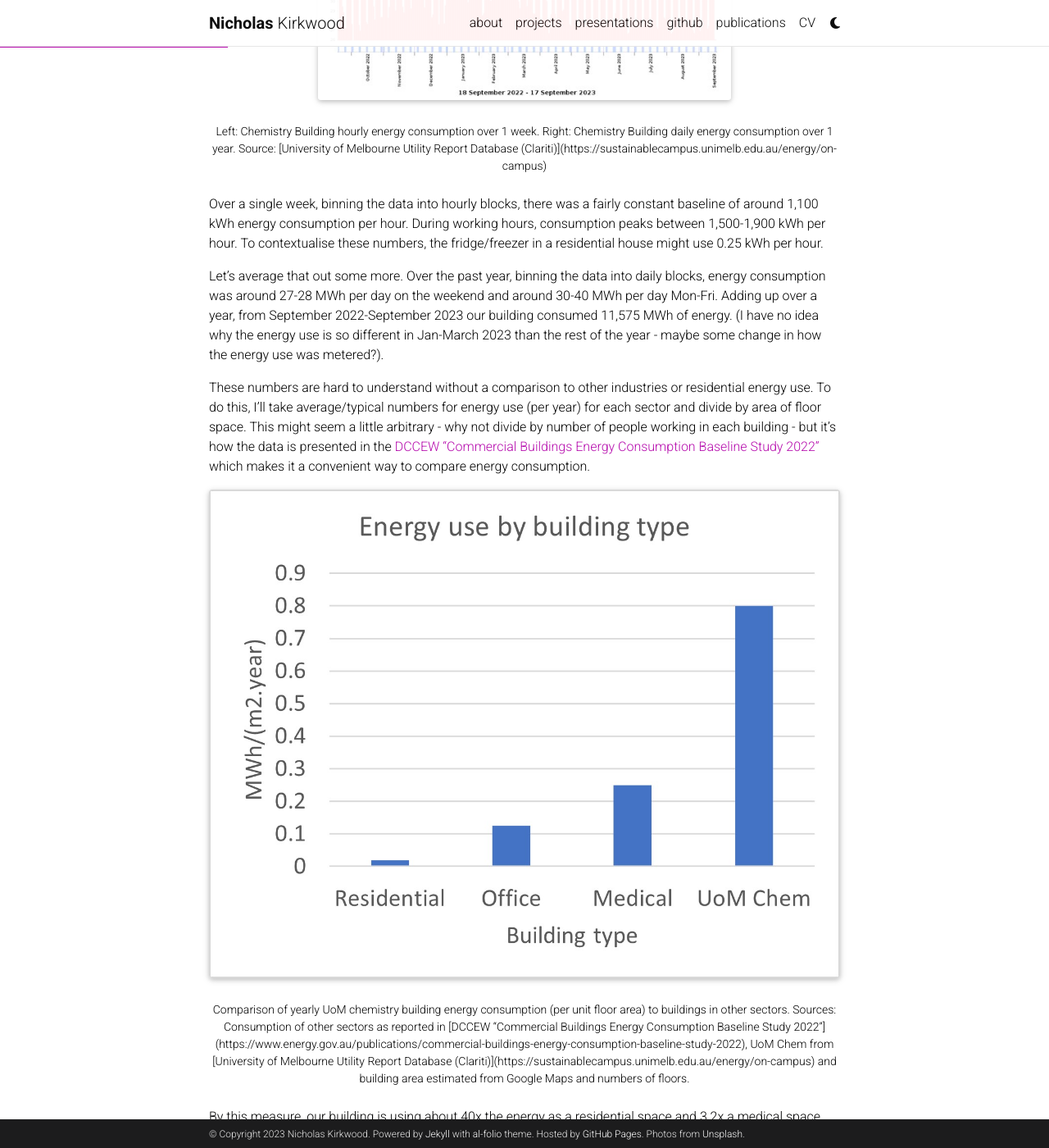
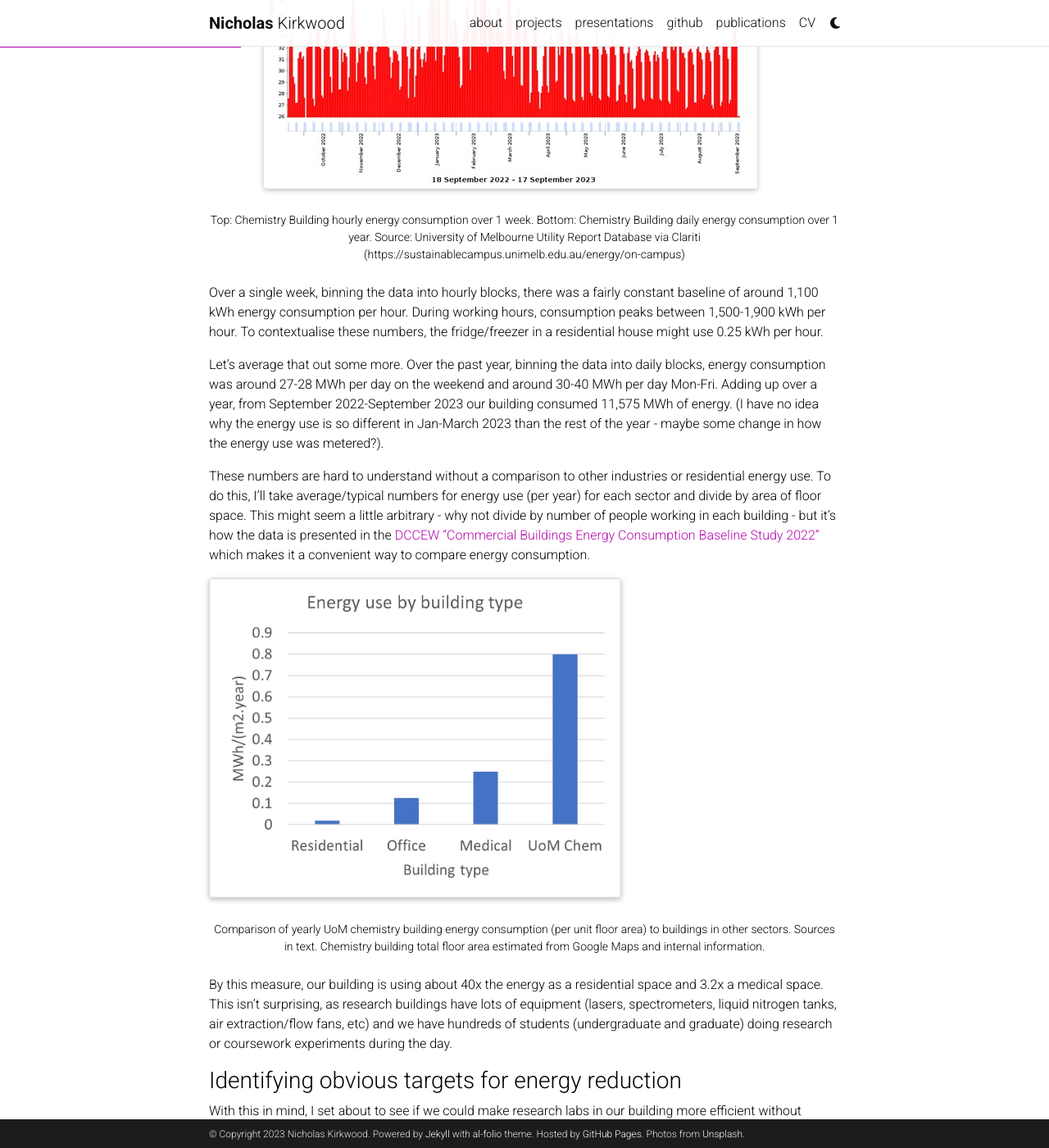
Before and after one commit to nrmkirkwood/nrmkirkwood.github.io, a Jekyll site: the page built from _projects/fumehoodfred.md, in a window 1280 px wide and 1400 px high, scrolled down 1052 px. Shown: the whole window at 82% size. Built offline with Jekyll 4.4.1, drawn with Linux system fonts in a browser that asks for light colours; full-size pictures stand in for the smaller copies a plugin makes; comment, search, counter and statistics services are not loaded; a style sheet for code colours, icons or effects is not loaded; some of the changed text lies outside the part shown.

Commit message:
Update fumehoodfred.md

```diff
--- a/_projects/fumehoodfred.md
+++ b/_projects/fumehoodfred.md
@@ -1,31 +1,31 @@
 ---
 layout: page
-title: Designing a retrofit device to mitigate reseach lab emissions
+title: Designing FRED, a retrofit device to mitigate reseach lab emissions
 description: (with some analysis and musings on lab energy consumption)
 img: assets/img/fhf.jpg
 importance: 1
 category: work
 ---
 
-## The need to reduce our energy demand
+### The need to reduce our energy demand
 
 We are all aware that switching to renewable, zero-emissions energy as fast as possible is critical to mitigate the impact of climate change.
 But there is another requirement to reach net zero emissions: we need to drastically reduce the amount of energy we use. The International Energy Agency (IEA) has estimated that, even with widespread renewables uptake, we need to [triple the current rate of energy efficiency improvements in buildings over the next ten years](https://www.iea.org/reports/net-zero-by-2050).
 
-## Application to research labs
+### Application to research labs
 
 Research labs should not be exempt from this. But how much energy do research labs use? I had a look at the research building I work in at the University of Melbourne (Chemistry).
 
 <div class="row justify-content-sm-center">
-    <div class="col-sm-8 mt-3 mt-md-0">
+    <div class="col-sm-10 mt-3 mt-md-0">
         {% include figure.html path="assets/img/fhf-chem-week.jpg" title="Chemistry Building hourly energy consumption over 1 week" class="img-fluid rounded z-depth-1" %}
     </div>
-    <div class="col-sm-8 mt-3 mt-md-0">
+    <div class="col-sm-10 mt-3 mt-md-0">
         {% include figure.html path="assets/img/fhf-chem-year.jpg" title="Chemistry Building daily energy consumption over 1 year" class="img-fluid rounded z-depth-1" %}
     </div>
 </div>
 <div class="caption">
-    Left: Chemistry Building hourly energy consumption over 1 week. Right: Chemistry Building daily energy consumption over 1 year. Source: [University of Melbourne Utility Report Database (Clariti)](https://sustainablecampus.unimelb.edu.au/energy/on-campus)
+    Top: Chemistry Building hourly energy consumption over 1 week. Bottom: Chemistry Building daily energy consumption over 1 year. Source: University of Melbourne Utility Report Database via Clariti (https://sustainablecampus.unimelb.edu.au/energy/on-campus)
 </div>
 
 Over a single week, binning the data into hourly blocks, there was a fairly constant baseline of around 1,100 kWh energy consumption per hour. During working hours, consumption peaks between 1,500-1,900 kWh per hour. To contextualise these numbers, the fridge/freezer in a residential house might use 0.25 kWh per hour.
@@ -35,17 +35,17 @@
 These numbers are hard to understand without a comparison to other industries or residential energy use. To do this, I’ll take average/typical numbers for energy use (per year) for each sector and divide by area of floor space. This might seem a little arbitrary - why not divide by number of people working in each building - but it’s how the data is presented in the [DCCEW “Commercial Buildings Energy Consumption Baseline Study 2022”](https://www.energy.gov.au/publications/commercial-buildings-energy-consumption-baseline-study-2022) which makes it a convenient way to compare energy consumption.
 
 <div class="row">
-    <div class="col-sm mt-3 mt-md-0">
+    <div class="col-sm-8 mt-3 mt-md-0">
         {% include figure.html path="assets/img/fhf-building-energy-use.jpg" title="Energy use of buildings in different sectors" class="img-fluid rounded z-depth-1" %}
     </div>
 </div>
 <div class="caption">
-    Comparison of yearly UoM chemistry building energy consumption (per unit floor area) to buildings in other sectors. Sources: Consumption of other sectors as reported in [DCCEW “Commercial Buildings Energy Consumption Baseline Study 2022”](https://www.energy.gov.au/publications/commercial-buildings-energy-consumption-baseline-study-2022), UoM Chem from [University of Melbourne Utility Report Database (Clariti)](https://sustainablecampus.unimelb.edu.au/energy/on-campus) and building area estimated from Google Maps and numbers of floors.
+    Comparison of yearly UoM chemistry building energy consumption (per unit floor area) to buildings in other sectors. Sources in text. Chemistry building total floor area estimated from Google Maps and internal information.
 </div>
 
 By this measure, our building is using about 40x the energy as a residential space and 3.2x a medical space. This isn’t surprising, as research buildings have lots of equipment (lasers, spectrometers, liquid nitrogen tanks, air extraction/flow fans, etc) and we have hundreds of students (undergraduate and graduate) doing research or coursework experiments during the day.
 
-## Identifying obvious targets for energy reduction
+### Identifying obvious targets for energy reduction
 
 With this in mind, I set about to see if we could make research labs in our building more efficient without having to rebuild them or buy any expensive new equipment.
 
@@ -65,7 +65,7 @@
     Left: Chemistry World article on lab sustainability. Right: Own photo of a fume hood in a chemistry lab, with the clear plastic sliding door or 'sash' left half open in this case.
 </div>
 
-## Fume hoods: A major culprit in avoidable energy consumption
+### Fume hoods: A major culprit in avoidable energy consumption
 
 A fume hood or fume cupboard is a big cupboard-like equipment with a clear plastic, vertically sliding door called a ‘sash’. Researchers working with hazardous chemicals will keep their experiment in the fume hood, and powerful fans at the top of the fume hoods extract dangerous chemical vapours.
 
@@ -77,25 +77,25 @@
 
 Others have made elaborate stickers that warn users of the horrible energy consumption of a fume hood left open. I tried this in our lab but it seemed mostly useless. The fume hoods were still left up.
 
-## My solution: FRED (Fumehood Reduction in Energy Device)
+### My solution: FRED (Fumehood Reduction in Energy Device)
 
 At this point I’d been learning Python and playing around with Raspberry Pi microcontrollers for fun, so I decided to build a retrofit device which would detect fumehoods being left open and somehow encourage people to close them.
 
 The result was FRED (Fumehood Reduction in Energy Device). FRED is a cheap fumehood retrofit using a Raspberry Pi Pico (under AUD$10 at the time of writing) and a few off-the-shelf electronic items (two buzzers and a magnetic switch). The whole thing costs just $20-25 per fumehood. I also designed a little 3D printable case that helps to enclose it all and line up the sensors.
 
 <div class="row">
-    <div class="col-sm mt-3 mt-md-0">
+    <div class="col-sm-6 mt-3 mt-md-0">
         {% include figure.html path="assets/img/fhf-final.jpg" title="Latest FRED" class="img-fluid rounded z-depth-1" %}
     </div>
-    <div class="col-sm mt-3 mt-md-0">
+    <div class="col-sm-6 mt-3 mt-md-0">
         {% include figure.html path="assets/img/fhf-proto.jpg" title="prototyping FRED" class="img-fluid rounded z-depth-1" %}
     </div>
-    <div class="col-sm mt-3 mt-md-0">
+    <div class="col-sm-8 mt-3 mt-md-0">
         {% include figure.html path="assets/img/fhf-teamspost.jpg" title="Example of a post to MS Teams" class="img-fluid rounded z-depth-1" %}
     </div>
 </div>
 <div class="caption">
-    Left: The latest iteration of FRED including 3D printed case (lid off). Middle: An early prototype - a lot more wires. Right: An example of a Microsoft Teams post that FRED makes when left up for too long.
+    Top left: The latest iteration of FRED including 3D printed case (lid off). Top right: An early prototype - a lot more wires. Bottom: An example of a Microsoft Teams post that FRED makes when left up for too long.
 </div>
 
 Once assembled, which requires only a few minutes (a bit of soldering + upload the code onto the RPi Pico), FRED is attached to a fume hood. The magnetic Reed switch tells the Pi if the fume hood is open or closed.
@@ -108,10 +108,12 @@
 
 Annoyed by a loud noise or guilted by climate facts, one of our many research students then runs into the lab to close the fumehood, quiet FRED and restore their inner calm. (As a side note, it quickly became clear the annoying buzzing sound was more effective than the MS Teams posting at changing behaviour, but it's fun to do both.)
 
+### Meausing FRED's impact
+
 Anecdotally, the fume hoods spend a lot more time closed now. The Raspberry Pi at the heart of FRED is easily capable of data logging so I ran a long-term experiment to see if FRED had a meaningful effect. I left FRED with the buzzing noises (and Teams posts) off in a fume hood for 1 month to log baseline data, then turned on FRED’s buzzers and posting and recorded for another month the effect on how often and how long the fumehood was left open. Using the [LBL fumehood energy use calculator available online](https://fumehoodcalculator.lbl.gov/index.php) with inputs based on our fume hoods, I converted time left open into an estimated energy consumption and plotted the results.
 
 <div class="row">
-    <div class="col-sm mt-3 mt-md-0">
+    <div class="col-sm-6 mt-3 mt-md-0">
         {% include figure.html path="assets/img/fhf-results.jpg" title="results of FRED trial" class="img-fluid rounded z-depth-1" %}
     </div>
 </div>
```
